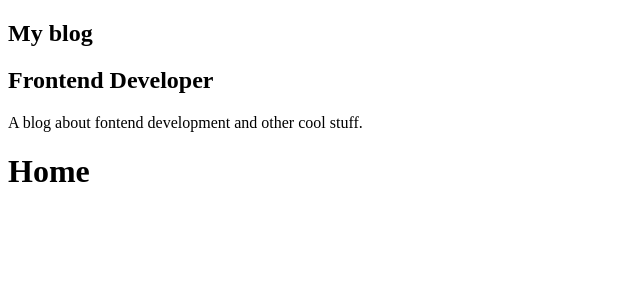
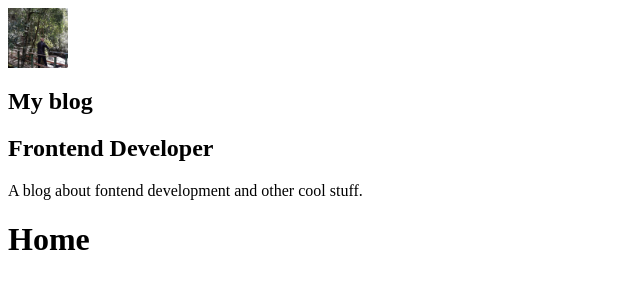
Before and after one commit to gustavoluisti/gatsby-blog, a Gatsby site: page / in a window 1280 px wide. Shown: the whole page, without its empty margins (0-640 px from the left). Built offline with nearby package versions, Linux system fonts and the light colour scheme; Gatsby itself is replaced by a stand-in of ours.

Commit message:
Component Profile

```diff
--- a/package.json
+++ b/package.json
@@ -6,7 +6,7 @@
   "author": "Kyle Mathews <mathews.kyle@gmail.com>",
   "dependencies": {
     "gatsby": "^2.22.15",
-    "gatsby-image": "^2.4.5",
+    "gatsby-image": "^2.4.7",
     "gatsby-plugin-manifest": "^2.4.9",
     "gatsby-plugin-offline": "^3.2.7",
     "gatsby-plugin-react-helmet": "^3.3.2",
@@ -16,7 +16,8 @@
     "prop-types": "^15.7.2",
     "react": "^16.12.0",
     "react-dom": "^16.12.0",
-    "react-helmet": "^6.0.0"
+    "react-helmet": "^6.0.0",
+    "styled-components": "^5.1.1"
   },
   "devDependencies": {
     "prettier": "2.0.5"
--- /dev/null
+++ b/src/components/Avatar/index.js
@@ -0,0 +1,28 @@
+import React from "react"
+import { useStaticQuery, graphql } from "gatsby"
+import Img from "gatsby-image"
+
+const Avatar = () => {
+  const { avatarImage } = useStaticQuery(
+    graphql`
+      query {
+        avatarImage: file(relativePath: { eq: "img.jpg" }) {
+          childImageSharp {
+            fluid(maxWidth: 60, maxHeight: 60) {
+              ...GatsbyImageSharpFluid_tracedSVG
+            }
+          }
+        }
+      }
+    `
+  )
+  return (
+    <Img
+      fluid={avatarImage.childImageSharp.fluid}
+      style={{ width: "60px" }}
+      className="foo"
+    />
+  )
+}
+
+export default Avatar
--- a/src/components/Profile/index.js
+++ b/src/components/Profile/index.js
@@ -1,5 +1,6 @@
 import React from "react"
 import { useStaticQuery, graphql } from "gatsby"
+import Avatar from "../Avatar"
 
 const Profile = () => {
   const {
@@ -7,7 +8,7 @@ const Profile = () => {
       siteMetadata: { title, position, description },
     },
   } = useStaticQuery(graphql`
-    query MyQuery {
+    query MySiteMetadata {
       site {
         siteMetadata {
           title
@@ -20,6 +21,7 @@ const Profile = () => {
   `)
   return (
     <div className="Profile-wrapper">
+      <Avatar />
       <h1>{title}</h1>
       <h2>{position}</h2>
       <p>{description}</p>
```
Also changed, not shown: src/images/img.jpg (added), 1 other file.
